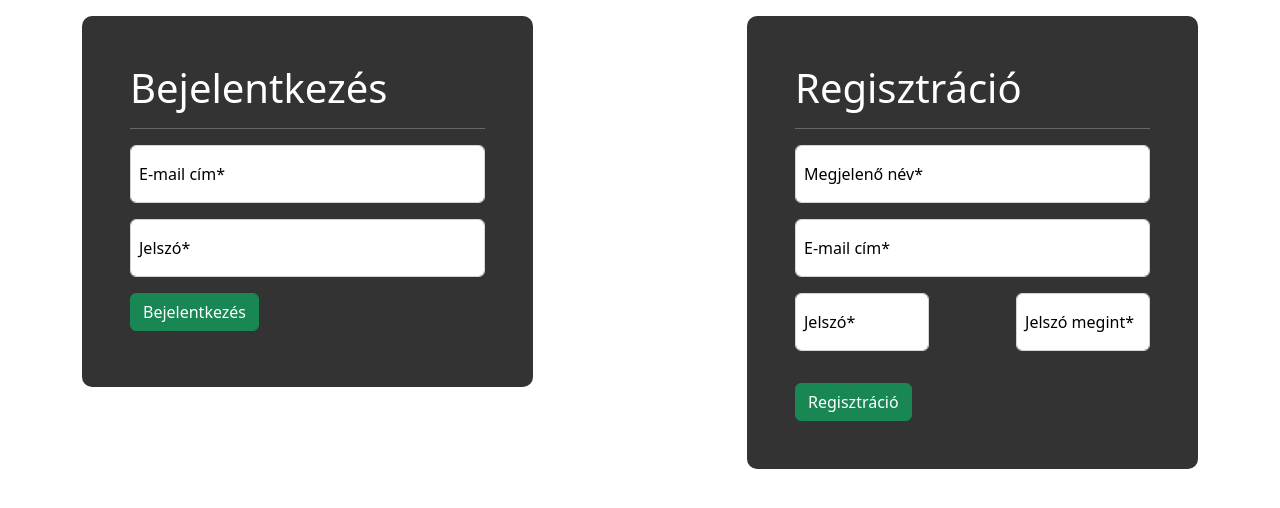
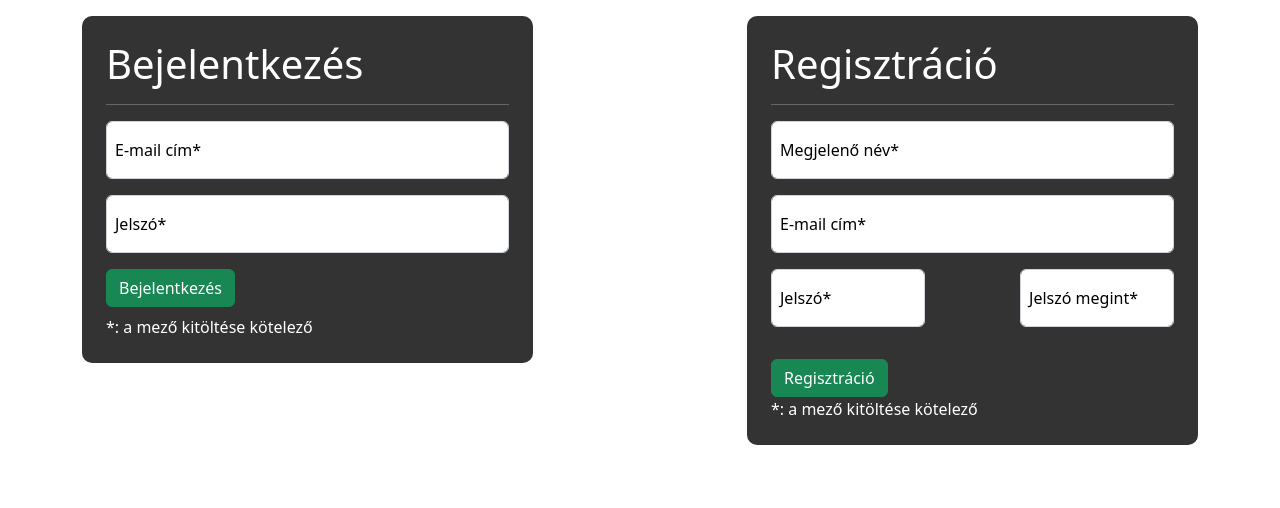
Before and after one commit to gyorkistamas/afp1_mini_newcodeorderby, a PHP site: page /auth.php in a window 1280 px wide. Shown: the top 508 px of the page. Run offline with PHP 8.4, Linux system fonts and the light colour scheme.

Commit message:
kozmetikai változtatások

```diff
--- a/Alkalmazás/auth.php
+++ b/Alkalmazás/auth.php
@@ -23,7 +23,7 @@
             <!-- Bejelentkezési űrlap -->
             <div class="col-lg-5 col-md-12 mb-5">
                 <form method="POST" action="logic/login.php" id="login">
-                    <div class="container p-5 cardpart text-white">
+                    <div class="container p-4 cardpart text-white">
 
                         <div class="row">
                             <div class="col-12">
@@ -34,8 +34,8 @@
 
                         <div class="row mb-3">
                             <div class="form-floating col-12 text-black">
-                                <input type="email" class="form-control" id="emailForLogin" name="loginEmail" placeholder="test@email.com"
-                                    required>
+                                <input type="email" class="form-control" id="emailForLogin" name="loginEmail"
+                                    placeholder="test@email.com" required>
                                 <label for="emailForLogin">E-mail cím*</label>
                             </div>
                         </div>
@@ -54,6 +54,7 @@
                             <div class="col-lg-2"></div>
                         </div>
 
+                        <span class="fs-6">*: a mező kitöltése kötelező</span>
                     </div>
                 </form>
             </div>
@@ -63,7 +64,7 @@
             <!-- Regisztrációs űrlap -->
             <div class="col-lg-5 col-md-12">
                 <form method="POST" action="logic/register.php" id="register">
-                    <div class="container p-5 cardpart text-white">
+                    <div class="container p-4 cardpart text-white">
 
                         <div class="row">
                             <div class="col-12">
@@ -75,7 +76,8 @@
                         <!-- Megjelenő név -->
                         <div class="row">
                             <div class="col-12 form-floating mb-3 text-black">
-                                <input type="text" class="form-control" name="displayName" id="nameForRegister" placeholder="Teszt Elek" autocomplete="name" required>
+                                <input type="text" class="form-control" name="displayName" id="nameForRegister"
+                                    placeholder="Teszt Elek" autocomplete="name" required>
                                 <label for="nameForRegister">Megjelenő név*</label>
                             </div>
 
@@ -91,7 +93,8 @@
                         <!-- Jelszó egyszer -->
                         <div class="row mb-3">
                             <div class="col-lg-5 col-12 mb-3 form-floating text-black">
-                                <input type="password" class="form-control" name="pass1" id="pass1ForRegister" placeholder="asd123" required>
+                                <input type="password" class="form-control" name="pass1" id="pass1ForRegister"
+                                    placeholder="asd123" required>
                                 <label for="pass1ForRegister">Jelszó*</label>
                                 <div class="invalid" id="invalidPass" hidden>
                                     A jelszónak legalább 8 karakter hosszúnak kell lennie!
@@ -103,7 +106,8 @@
 
                             <!-- Jelszó kétszer -->
                             <div class="col-lg-5 col-12 form-floating text-black">
-                                <input type="password" class="form-control" name="pass2" id="pass2ForRegister" placeholder="asd123" required>
+                                <input type="password" class="form-control" name="pass2" id="pass2ForRegister"
+                                    placeholder="asd123" required>
                                 <label for="pass2ForRegister">Jelszó megint*</label>
                                 <div class="invalid" id="passNotMatch" hidden>
                                     A két jelszó nem egyezik meg!
@@ -116,6 +120,9 @@
                                 <button type="submit" class="btn btn-success" id="registerButton">Regisztráció</button>
                             </div>
                         </div>
+
+                        <span class="fs-6">*: a mező kitöltése kötelező</span>
+
                     </div>
                 </form>
             </div>
```
Lines whose indentation alone changed are shown as unchanged.
